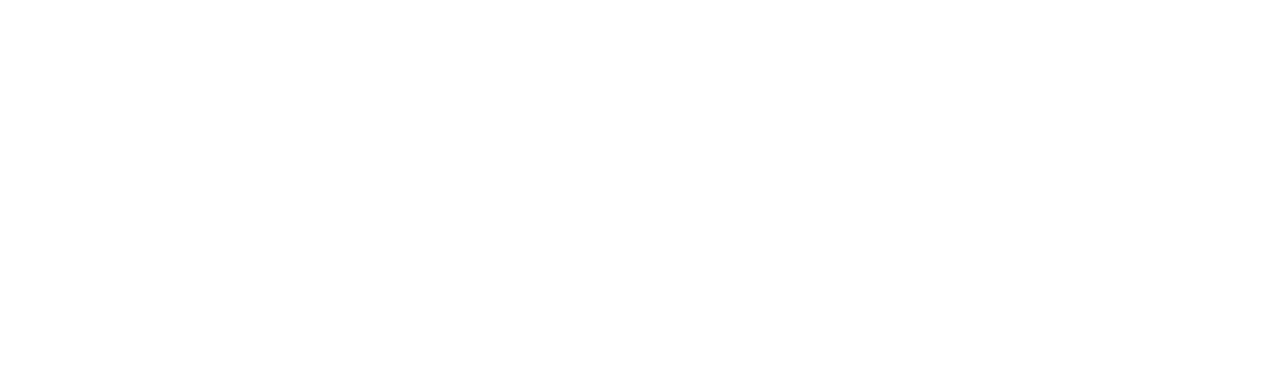
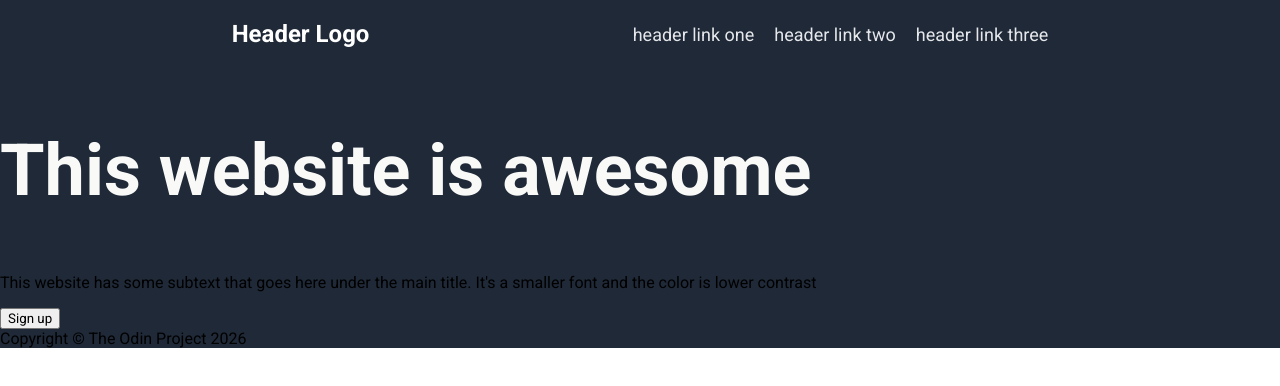
Before and after one commit to alantruong-code/Project-Landing-Page, a plain HTML site: page index.html in a window 1280 px wide. Drawn offline with Linux system fonts and the light colour scheme.

Commit message:
Added header and hero section

```diff
--- a/index.html
+++ b/index.html
@@ -4,9 +4,46 @@
  <meta charset="UTF-8">
  <meta name="viewport" content="width=device-width, initial-scale=1.0">
  <title>Home</title>
+ <link href="https://fonts.googleapis.com/css2?family=Roboto:wght@400;700&display=swap" rel="stylesheet">
  <link rel="stylesheet" href="style.css">
 </head>
 <body>
+  <header>
+   <nav>
+    <div class="header-logo-container">
+     <a href="/index.html" class="header-logo">Header Logo</a>
+    </div>
+    <div class="nav-buttons-container">
+     <a href="/index.html" class="nav-buttons">header link one</a>
+     <a href="/index.html" class="nav-buttons">header link two</a>
+     <a href="/index.html" class="nav-buttons">header link three</a>
+    </div>
+   </nav>
+  </header>
+  <main>
+   <!--Hero section-->
+   <section id="hero">
+    <div class="hero-text">
+     <div class="hero-main-text">
+      <h1>This website is awesome</h1>
+     </div>
+     <div class="hero-text">
+      <p>This website has some subtext that goes here under the main title. It's a smaller font and the color is lower contrast</p>
+     </div>
+     <button class="hero-button">Sign up</button>
 
+    </div>
+    <div class="hero-image">
+
+    </div>
+   </section>
+
+   <!--Info / card section-->
+   <section></section>
+
+   <!--Testemonial / quote section-->
+   <section></section>
+  </main>
+  <footer class="footer">Copyright © The Odin Project 2026</footer>
 </body>
 </html>
--- a/style.css
+++ b/style.css
@@ -0,0 +1,58 @@
+* {
+ font-family: Roboto;
+}
+
+body {
+ margin: 0;
+ padding: 0;
+}
+
+header {
+ background-color: #1f2937;
+ padding: 20px 100px;
+}
+
+nav {
+ display: flex;
+ justify-content: space-around;
+}
+
+nav a {
+ color: white;
+ text-decoration: none;
+}
+
+.header-logo-container {
+ align-items: left;
+}
+
+.header-logo {
+ font-weight: bolder;
+ font-size: 24px;
+}
+
+.nav-buttons-container {
+ display: flex;
+ gap: 20px;
+ align-items: center;
+}
+
+.nav-buttons {
+ color: #e5e7eb;
+ font-size: 18px;
+}
+
+#hero {
+ background-color: #1f2937;
+ display: flex;
+}
+
+.hero-main-text {
+ font-size: 48px;
+ color: #F9FAF8;
+ font-weight: 900;
+}
+
+.footer {
+ background-color: #1f2937;
+}
```
Also changed, not shown: images/Wailord.png (added).
